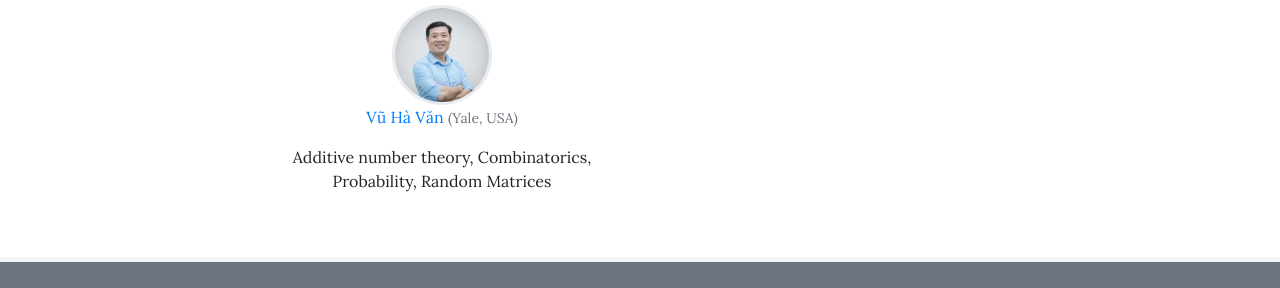
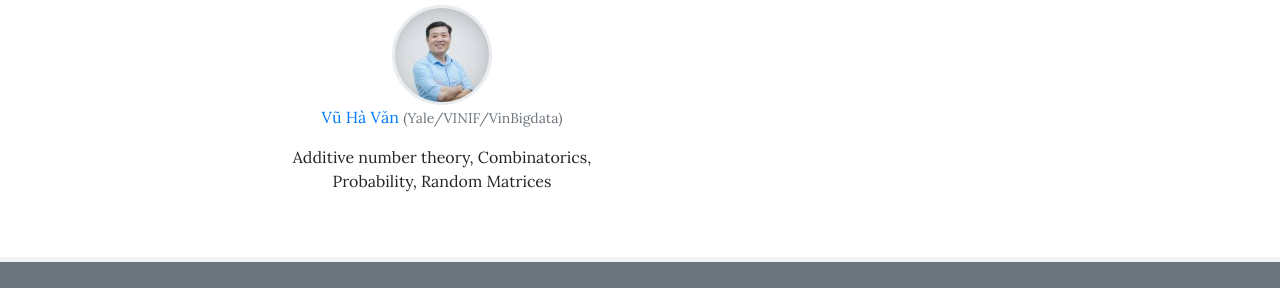
Before and after one commit to adm-vietnam/adm-vietnam.github.io, a Jekyll site: the page built from pages/Program.md, in a window 1280 px wide. Shown: the part 874-1162 px from the top of the page. Built offline with Jekyll 4.4.1, drawn with Linux system fonts in a browser that asks for light colours.

Commit message:
Update Mentors.yml

```diff
--- a/_data/Mentors.yml
+++ b/_data/Mentors.yml
@@ -24,7 +24,7 @@
   description: Extremal Combinatorics, Probabilistic Combinatorics
 
 - name: Vũ Hà Văn
-  affiliation: Yale, USA
+  affiliation: Yale/VINIF/VinBigdata
   homepage: https://math.yale.edu/people/van-vu
   image: assets/theme/images/Van_Vu.jpg # Can be external link
   description: Additive number theory, Combinatorics, Probability, Random Matrices
```
